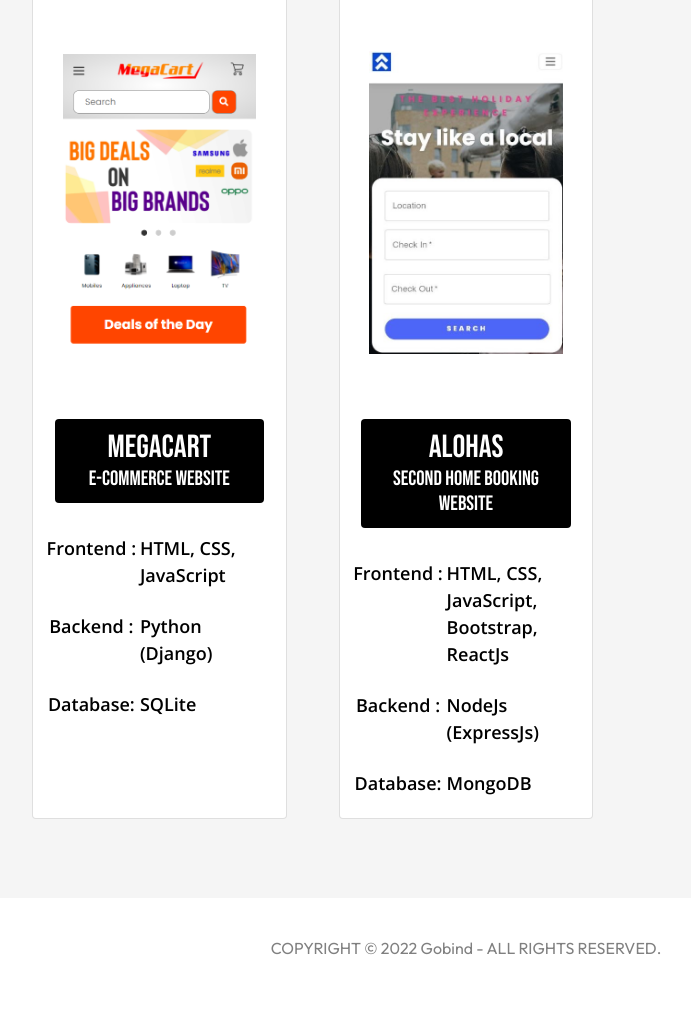
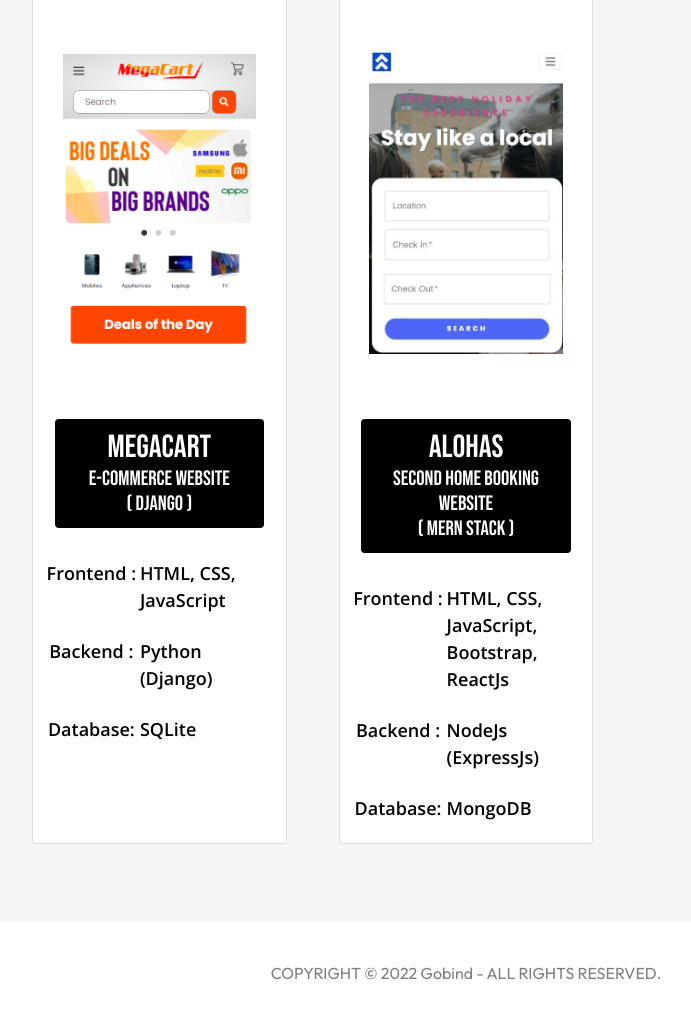
Before and after one commit to GobindSinghDhanjal/GobindSingh, a plain HTML site: page major-projects.html in a window 1280 px wide. Shown: the part 431-1449 px from the top of the page, without its empty margins (174-865 px from the left). Drawn offline with nearby package versions, Linux system fonts and the light colour scheme.

Commit message:
updated some changes

```diff
--- a/major-projects.html
+++ b/major-projects.html
@@ -109,7 +109,7 @@
                 />
                 <div class="card-body">
                   <h2 class="projects-text card-text rounded">
-                    MegaCart<span class="mp-sub-heading">E-Commerce Website</span>
+                    MegaCart<span class="mp-sub-heading">E-Commerce Website</span><span class="mp-sub-heading">( Django )</span>
                   </h2>
                   <br />
                   <div class="row">
@@ -150,7 +150,7 @@
                 />
                 <div class="card-body">
                   <h2 class="projects-text card-text rounded">
-                    ALohas<span class="mp-sub-heading">Second Home Booking Website</span>
+                    ALohas<span class="mp-sub-heading">Second Home Booking Website</span><span class="mp-sub-heading">( MERN Stack )</span>
                   </h2>
                   <br />
                   <div class="row">
```
